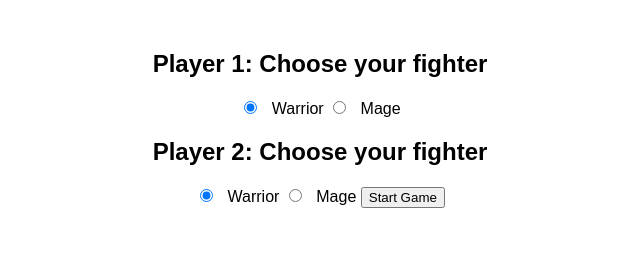
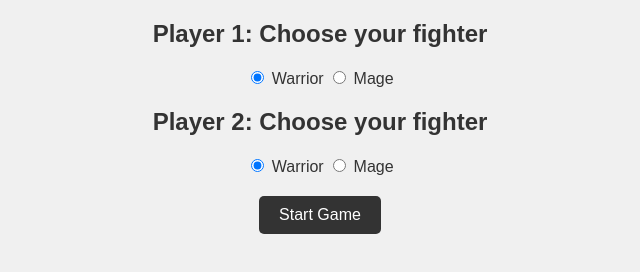
Before and after one commit to jesperanderson/FE23-js2-i1-jesper-andersson, a plain HTML site: page index.html in a window 1280 px wide. Shown: the whole page, without its empty margins (320-960 px from the left). Drawn offline with Linux system fonts and the light colour scheme.

Commit message:
update style

```diff
--- a/styles.css
+++ b/styles.css
@@ -1,25 +1,26 @@
 body {
     font-family: Arial, sans-serif;
+    background-color: #f0f0f0;
+    color: #333;
+    text-align: center;
 }
 
-#fighter-selection, #game-container {
-    text-align: center;
-    margin-top: 50px;
+button {
+    display: block;
+    margin: 20px auto;
+    padding: 10px 20px;
+    font-size: 16px;
+    background-color: #333;
+    color: #fff;
+    border: none;
+    border-radius: 5px;
+    cursor: pointer;
 }
 
-#fighter-selection input[type="radio"], #game-container select {
-    margin-right: 10px;
+button:hover {
+    background-color: #555;
 }
 
-#game-container {
-    display: none;
+#restart-btn {
+    background-color: #ff0000;
 }
-
-#player1-info, #player2-info {
-    display: inline-block;
-    margin-right: 20px;
-}
-
-#player1-info, #player2-info > div {
-    margin-bottom: 10px;
-}
```
